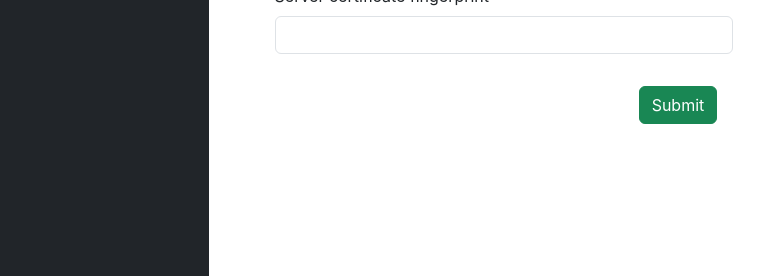
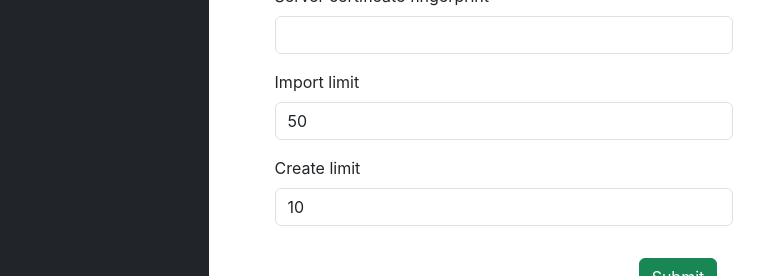
Before and after one commit to FuturFusion/migration-manager, a React (Vite) app in the folder ui/: page /ui/targets/create in a window 1280 px wide. Shown: the part 394-670 px from the top of the page, without its empty margins (0-780 px from the left). Built offline with nearby package versions, Linux system fonts and the light colour scheme; no server answers.

Commit message:
ui: Add support for concurrency limits
Signed-off-by: Piotr Resztak <piotr.resztak@futurfusion.io>

```diff
--- a/ui/src/components/SourceForm.tsx
+++ b/ui/src/components/SourceForm.tsx
@@ -14,6 +14,7 @@ interface Props {
 }
 
 const SourceForm: FC<Props> = ({ source, onSubmit }) => {
+  const importLimit = 50;
   const [searchParams] = useSearchParams();
   const certFingerprint = searchParams.get("fingerprint");
   const [showFingerprintModal, setShowFingerprintModal] =
@@ -54,6 +55,7 @@ const SourceForm: FC<Props> = ({ source, onSubmit }) => {
     username: "",
     password: "",
     trustedServerCertificateFingerprint: "",
+    importLimit: importLimit,
   };
 
   if (source) {
@@ -65,6 +67,7 @@ const SourceForm: FC<Props> = ({ source, onSubmit }) => {
       password: source.properties.password,
       trustedServerCertificateFingerprint:
         source.properties.trusted_server_certificate_fingerprint,
+      importLimit: source.properties.import_limit || importLimit,
     };
   }
 
@@ -81,6 +84,7 @@ const SourceForm: FC<Props> = ({ source, onSubmit }) => {
           password: values.password,
           trusted_server_certificate_fingerprint:
             values.trustedServerCertificateFingerprint,
+          import_limit: values.importLimit,
         },
       };
 
@@ -202,6 +206,23 @@ const SourceForm: FC<Props> = ({ source, onSubmit }) => {
               {formik.errors.trustedServerCertificateFingerprint}
             </Form.Control.Feedback>
           </Form.Group>
+          <Form.Group className="mb-3" controlId="importLimit">
+            <Form.Label>Import limit</Form.Label>
+            <Form.Control
+              type="number"
+              name="importLimit"
+              value={formik.values.importLimit}
+              disabled={formik.isSubmitting}
+              onChange={formik.handleChange}
+              onBlur={formik.handleBlur}
+              isInvalid={
+                !!formik.errors.importLimit && formik.touched.importLimit
+              }
+            />
+            <Form.Control.Feedback type="invalid">
+              {formik.errors.importLimit}
+            </Form.Control.Feedback>
+          </Form.Group>
         </Form>
       </div>
       <div className="fixed-footer p-3">
--- a/ui/src/components/TargetForm.tsx
+++ b/ui/src/components/TargetForm.tsx
@@ -13,6 +13,8 @@ interface Props {
 }
 
 const TargetForm: FC<Props> = ({ target, onSubmit }) => {
+  const importLimit = 50;
+  const createLimit = 10;
   const [searchParams] = useSearchParams();
   const certFingerprint = searchParams.get("fingerprint");
   const [showFingerprintModal, setShowFingerprintModal] =
@@ -50,6 +52,8 @@ const TargetForm: FC<Props> = ({ target, onSubmit }) => {
     tlsClientCert: "",
     tlsClientKey: "",
     trustedServerCertificateFingerprint: "",
+    importLimit: importLimit,
+    createLimit: createLimit,
   };
 
   if (target) {
@@ -62,6 +66,8 @@ const TargetForm: FC<Props> = ({ target, onSubmit }) => {
       tlsClientKey: target.properties.tls_client_key,
       trustedServerCertificateFingerprint:
         target.properties.trusted_server_certificate_fingerprint,
+      importLimit: target.properties.import_limit || importLimit,
+      createLimit: target.properties.create_limit || createLimit,
     };
   }
 
@@ -78,6 +84,8 @@ const TargetForm: FC<Props> = ({ target, onSubmit }) => {
           tls_client_key: values.tlsClientKey,
           trusted_server_certificate_fingerprint:
             values.trustedServerCertificateFingerprint,
+          import_limit: values.importLimit,
+          create_limit: values.createLimit,
         },
       };
 
@@ -233,6 +241,40 @@ const TargetForm: FC<Props> = ({ target, onSubmit }) => {
               {formik.errors.trustedServerCertificateFingerprint}
             </Form.Control.Feedback>
           </Form.Group>
+          <Form.Group className="mb-3" controlId="importLimit">
+            <Form.Label>Import limit</Form.Label>
+            <Form.Control
+              type="number"
+              name="importLimit"
+              value={formik.values.importLimit}
+              disabled={formik.isSubmitting}
+              onChange={formik.handleChange}
+              onBlur={formik.handleBlur}
+              isInvalid={
+                !!formik.errors.importLimit && formik.touched.importLimit
+              }
+            />
+            <Form.Control.Feedback type="invalid">
+              {formik.errors.importLimit}
+            </Form.Control.Feedback>
+          </Form.Group>
+          <Form.Group className="mb-3" controlId="createLimit">
+            <Form.Label>Create limit</Form.Label>
+            <Form.Control
+              type="number"
+              name="createLimit"
+              value={formik.values.createLimit}
+              disabled={formik.isSubmitting}
+              onChange={formik.handleChange}
+              onBlur={formik.handleBlur}
+              isInvalid={
+                !!formik.errors.createLimit && formik.touched.createLimit
+              }
+            />
+            <Form.Control.Feedback type="invalid">
+              {formik.errors.createLimit}
+            </Form.Control.Feedback>
+          </Form.Group>
         </Form>
       </div>
       <div className="fixed-footer p-3">
--- a/ui/src/pages/SourceOverview.tsx
+++ b/ui/src/pages/SourceOverview.tsx
@@ -58,6 +58,13 @@ const SourceOverview = () => {
           {source?.properties.trusted_server_certificate_fingerprint}
         </div>
       </div>
+      <div className="row">
+        <div className="col-2 detail-table-header">Import limit</div>
+        <div className="col-10 detail-table-cell">
+          {" "}
+          {source?.properties.import_limit}
+        </div>
+      </div>
     </div>
   );
 };
--- a/ui/src/pages/TargetOverview.tsx
+++ b/ui/src/pages/TargetOverview.tsx
@@ -52,6 +52,20 @@ const TargetOverview = () => {
           {target?.properties.trusted_server_certificate_fingerprint}
         </div>
       </div>
+      <div className="row">
+        <div className="col-2 detail-table-header">Import limit</div>
+        <div className="col-10 detail-table-cell">
+          {" "}
+          {target?.properties.import_limit}
+        </div>
+      </div>
+      <div className="row">
+        <div className="col-2 detail-table-header">Create limit</div>
+        <div className="col-10 detail-table-cell">
+          {" "}
+          {target?.properties.create_limit}
+        </div>
+      </div>
     </div>
   );
 };
--- a/ui/src/types/source.d.ts
+++ b/ui/src/types/source.d.ts
@@ -6,6 +6,7 @@ export interface VMwareProperties {
   password: string;
   trusted_server_certificate_fingerprint: string;
   connectivity_status?: ExternalConnectivityStatus;
+  import_limit: number;
 }
 
 export interface NSXProperties {
@@ -14,6 +15,7 @@ export interface NSXProperties {
   password: string;
   trusted_server_certificate_fingerprint: string;
   connectivity_status?: ExternalConnectivityStatus;
+  import_limit: number;
 }
 
 export interface Source {
@@ -29,4 +31,5 @@ export interface SourceFormValues {
   username: string;
   password: string;
   trustedServerCertificateFingerprint: string;
+  importLimit: number;
 }
--- a/ui/src/types/target.d.ts
+++ b/ui/src/types/target.d.ts
@@ -6,6 +6,8 @@ export interface IncusProperties {
   tls_client_cert: string;
   trusted_server_certificate_fingerprint: string;
   connectivity_status?: ExternalConnectivityStatus;
+  import_limit: number;
+  create_limit: number;
 }
 
 export interface Target {
@@ -22,4 +24,6 @@ export interface TargetFormValues {
   tlsClientKey: string;
   tlsClientCert: string;
   trustedServerCertificateFingerprint: string;
+  importLimit: number;
+  createLimit: number;
 }
```
